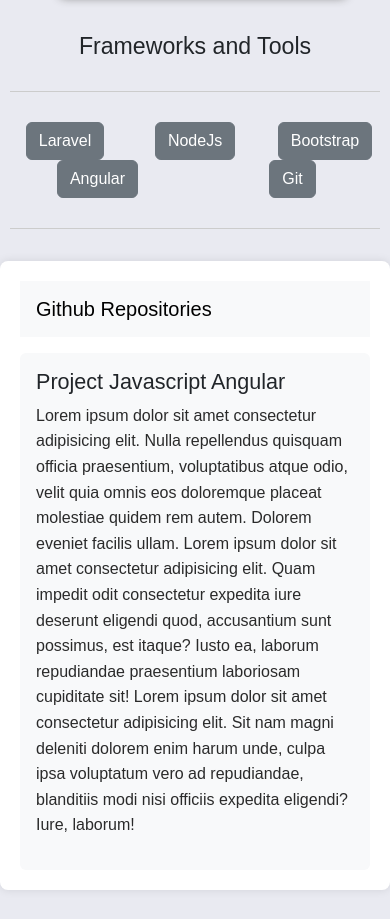
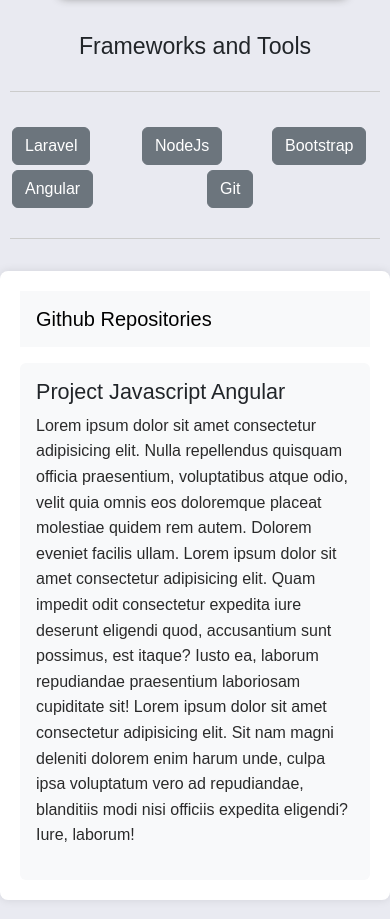
Before and after one commit to rdkpuc/Portifolio, a plain HTML site: page index.html in a window 390 px wide. Shown: the part 1780-2699 px from the top of the page. Drawn offline with nearby package versions, Linux system fonts and the light colour scheme; no server answers.

Commit message:
buttons responsiveness

```diff
--- a/style.css
+++ b/style.css
@@ -137,3 +137,9 @@ h3{
     margin-top: 40px;
     text-align: center;
 }
+
+.buttons-back button{
+    display: flex;
+    align-content: center;
+    margin-top: 5px;
+}
```
